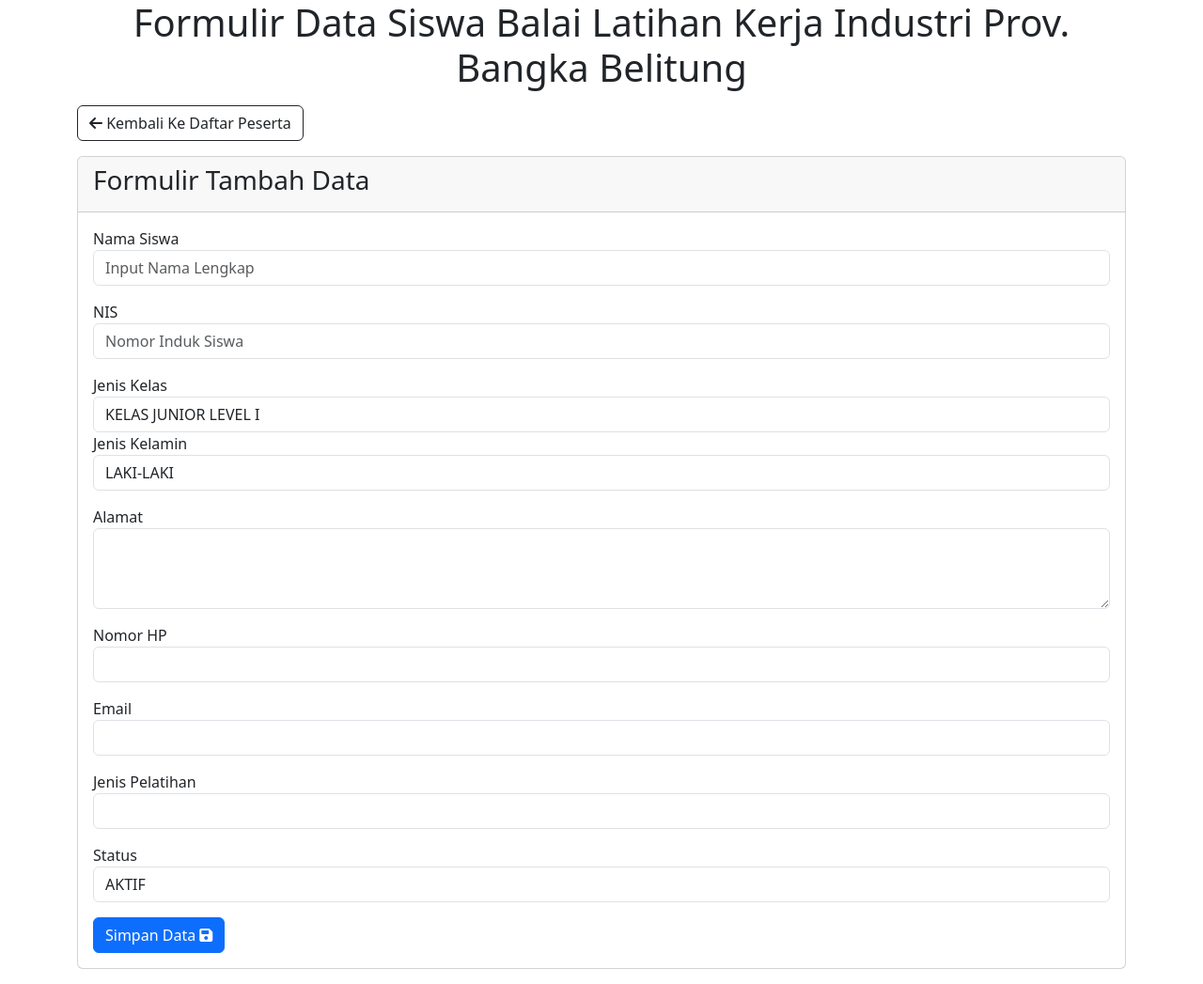
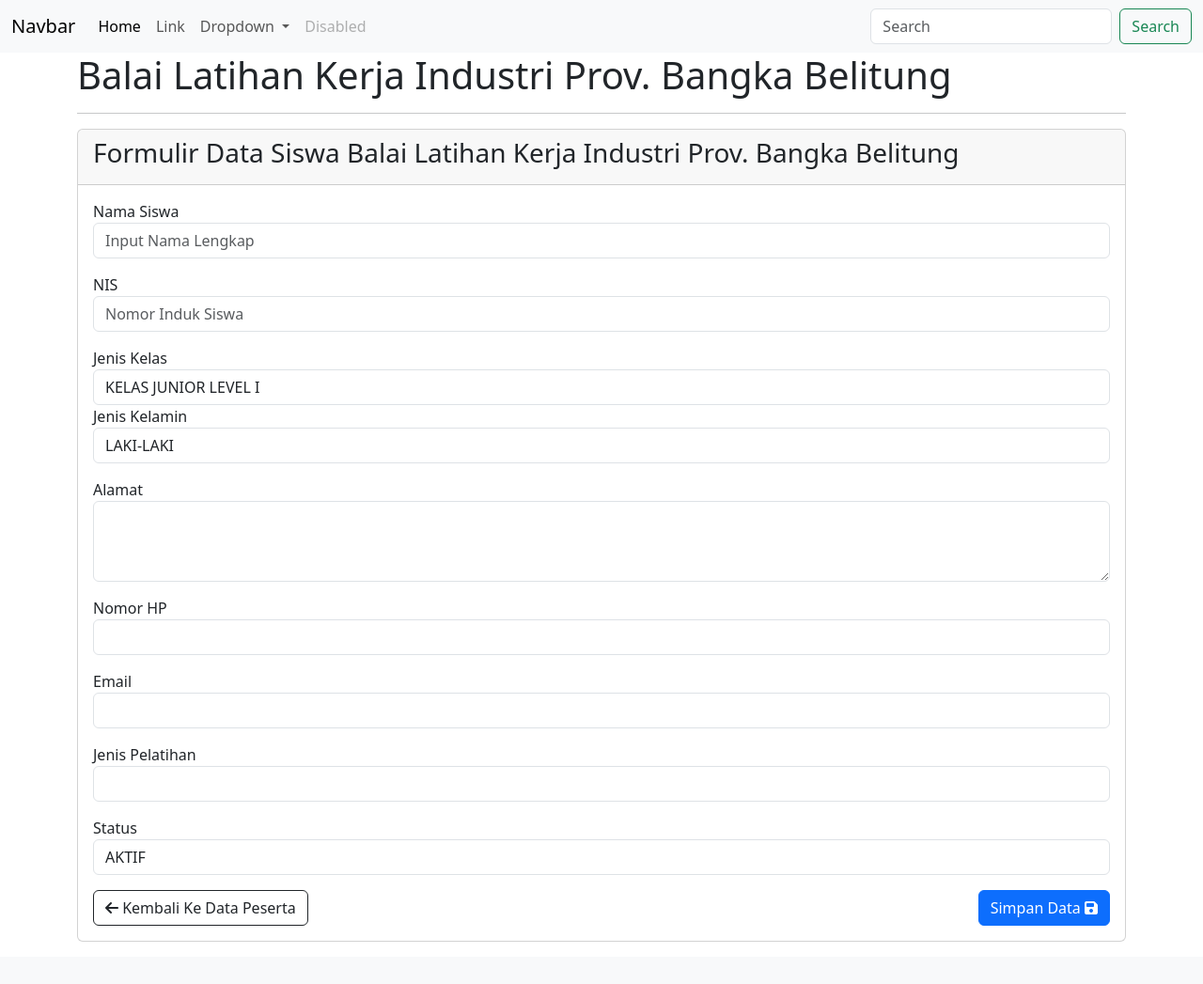
Before and after one commit to veris21/BLK_JUNIOR_WEB_2023, a PHP site: page /form.php in a window 1280 px wide. Shown: the whole page at 94% size. After the commit the page ends 1002 px from the top, so only its background shows below. Run offline with PHP 8.4, Linux system fonts and the light colour scheme.

Commit message:
Update Data

```diff
--- /dev/null
+++ b/footer.php
@@ -0,0 +1,3 @@
+</div>
+</body>
+</html>
--- a/form.php
+++ b/form.php
@@ -1,32 +1,5 @@
-<?php
-$title = "Balai Latihan Kerja Industri Prov. Bangka Belitung";
-$servername = "localhost"; // Hostname Server Database
-$username = "root"; // Username Dari Database (Sesuaikan Dengan Setting Masing - Masing)
-$password = "root"; // Password Dari Database (Sesuaikan Dengan Setting Masing - Masing)
-$database = "blki"; // Nama database (Sesuaikan Dengan Nama database Masing - Masing)
-// Create connection
-$conn = mysqli_connect($servername, $username, $password, $database);
-// Check connection
-if (!$conn) {
-    die("Connection failed: " . mysqli_connect_error());
-    $status_koneksi =  "FAILED";
-}
-$status_koneksi =  "SUCCESS";
-?>
-<!DOCTYPE html>
-<html lang="en">
-<head>
-    <meta charset="UTF-8">
-    <meta name="viewport" content="width=device-width, initial-scale=1.0">
-    <title>Document</title>
-    <link href="https://cdn.jsdelivr.net/npm/bootstrap@5.3.1/dist/css/bootstrap.min.css" rel="stylesheet" integrity="sha384-4bw+/aepP/YC94hEpVNVgiZdgIC5+VKNBQNGCHeKRQN+PtmoHDEXuppvnDJzQIu9" crossorigin="anonymous">
-    <script src="https://cdn.jsdelivr.net/npm/bootstrap@5.3.1/dist/js/bootstrap.bundle.min.js" integrity="sha384-HwwvtgBNo3bZJJLYd8oVXjrBZt8cqVSpeBNS5n7C8IVInixGAoxmnlMuBnhbgrkm" crossorigin="anonymous"></script>
-    <link rel="stylesheet" href="https://cdnjs.cloudflare.com/ajax/libs/font-awesome/6.4.2/css/all.min.css" integrity="sha512-z3gLpd7yknf1YoNbCzqRKc4qyor8gaKU1qmn+CShxbuBusANI9QpRohGBreCFkKxLhei6S9CQXFEbbKuqLg0DA==" crossorigin="anonymous" referrerpolicy="no-referrer" />
-</head>
-<body>
-    <div class="container">
-        <h1 class="mb-3 text-center">Formulir Data Siswa <?= $title ?></h1>
-        <a href="index.php" class="btn btn-outline-dark"><i class="fa fa-arrow-left"></i> Kembali Ke Daftar Peserta </a>
+<?php include 'header.php' ?>
+
     <?php
         $NamaSiswa = "";
         $JenisKelamin = "";
@@ -63,7 +36,7 @@ $status_koneksi =  "SUCCESS";
         <div class="card mt-3 mb-3">
             <div class="card-header">
                 <h3 class="card-title">
-                    <?= $message  ?>
+                    Formulir Data Siswa <?= $title ?>
                 </h3>
             </div>
             <div class="card-body">
@@ -114,11 +87,12 @@ $status_koneksi =  "SUCCESS";
                             <option value="NONAKTIF" <?php echo $Status== 'NONAKTIF' ? 'selected' : '' ?>>NONAKTIF</option>
                         </select>
                     </div>
-                    <button type="submit" class="btn btn-primary">Simpan Data <i class="fa fa-save"></i></button>
+                    <div class="d-flex justify-content-between">
+                        <a href="index.php" class="btn btn-outline-dark"><i class="fa fa-arrow-left"></i> Kembali Ke Data Peserta </a>
+                        <button type="submit" class="btn btn-primary">Simpan Data <i class="fa fa-save"></i></button>
+                    </div>
                 </form>
             </div>
         </div>
 
-    </div>
-</body>
-</html>
+   <?php require 'footer.php'; ?>
--- /dev/null
+++ b/header.php
@@ -0,0 +1,51 @@
+<?php require 'koneksi.php'; ?>
+<!DOCTYPE html>
+<html lang="en">
+<head>
+    <meta charset="UTF-8">
+    <meta name="viewport" content="width=device-width, initial-scale=1.0">
+    <title><?= $title ?></title>
+    <link href="https://cdn.jsdelivr.net/npm/bootstrap@5.3.1/dist/css/bootstrap.min.css" rel="stylesheet" integrity="sha384-4bw+/aepP/YC94hEpVNVgiZdgIC5+VKNBQNGCHeKRQN+PtmoHDEXuppvnDJzQIu9" crossorigin="anonymous">
+    <script src="https://cdn.jsdelivr.net/npm/bootstrap@5.3.1/dist/js/bootstrap.bundle.min.js" integrity="sha384-HwwvtgBNo3bZJJLYd8oVXjrBZt8cqVSpeBNS5n7C8IVInixGAoxmnlMuBnhbgrkm" crossorigin="anonymous"></script>
+    <link rel="stylesheet" href="https://cdnjs.cloudflare.com/ajax/libs/font-awesome/6.4.2/css/all.min.css" integrity="sha512-z3gLpd7yknf1YoNbCzqRKc4qyor8gaKU1qmn+CShxbuBusANI9QpRohGBreCFkKxLhei6S9CQXFEbbKuqLg0DA==" crossorigin="anonymous" referrerpolicy="no-referrer" />
+</head>
+<body>
+<nav class="navbar navbar-expand-lg bg-body-tertiary">
+  <div class="container-fluid">
+    <a class="navbar-brand" href="#">Navbar</a>
+    <button class="navbar-toggler" type="button" data-bs-toggle="collapse" data-bs-target="#navbarSupportedContent" aria-controls="navbarSupportedContent" aria-expanded="false" aria-label="Toggle navigation">
+      <span class="navbar-toggler-icon"></span>
+    </button>
+    <div class="collapse navbar-collapse" id="navbarSupportedContent">
+      <ul class="navbar-nav me-auto mb-2 mb-lg-0">
+        <li class="nav-item">
+          <a class="nav-link active" aria-current="page" href="#">Home</a>
+        </li>
+        <li class="nav-item">
+          <a class="nav-link" href="#">Link</a>
+        </li>
+        <li class="nav-item dropdown">
+          <a class="nav-link dropdown-toggle" href="#" role="button" data-bs-toggle="dropdown" aria-expanded="false">
+            Dropdown
+          </a>
+          <ul class="dropdown-menu">
+            <li><a class="dropdown-item" href="#">Action</a></li>
+            <li><a class="dropdown-item" href="#">Another action</a></li>
+            <li><hr class="dropdown-divider"></li>
+            <li><a class="dropdown-item" href="#">Something else here</a></li>
+          </ul>
+        </li>
+        <li class="nav-item">
+          <a class="nav-link disabled" aria-disabled="true">Disabled</a>
+        </li>
+      </ul>
+      <form class="d-flex" role="search">
+        <input class="form-control me-2" type="search" placeholder="Search" aria-label="Search">
+        <button class="btn btn-outline-success" type="submit">Search</button>
+      </form>
+    </div>
+  </div>
+</nav>
+    <div class="container">
+    <h1><?= $title ?></h1>
+    <hr>
--- /dev/null
+++ b/koneksi.php
@@ -0,0 +1,15 @@
+<?php
+$title = "Balai Latihan Kerja Industri Prov. Bangka Belitung";
+$servername = "localhost"; // Hostname Server Database
+$username = "root"; // Username Dari Database (Sesuaikan Dengan Setting Masing - Masing)
+$password = "root"; // Password Dari Database (Sesuaikan Dengan Setting Masing - Masing)
+$database = "blki"; // Nama database (Sesuaikan Dengan Nama database Masing - Masing)
+// Create connection
+$conn = mysqli_connect($servername, $username, $password, $database);
+// Check connection
+if (!$conn) {
+    die("Connection failed: " . mysqli_connect_error());
+    $status_koneksi =  "FAILED";
+}
+$status_koneksi =  "SUCCESS";
+?>
```
Also changed, not shown: detail.php (+1 -15 lines), index.php (+3 -34 lines), proses.php (+1 -10 lines).
